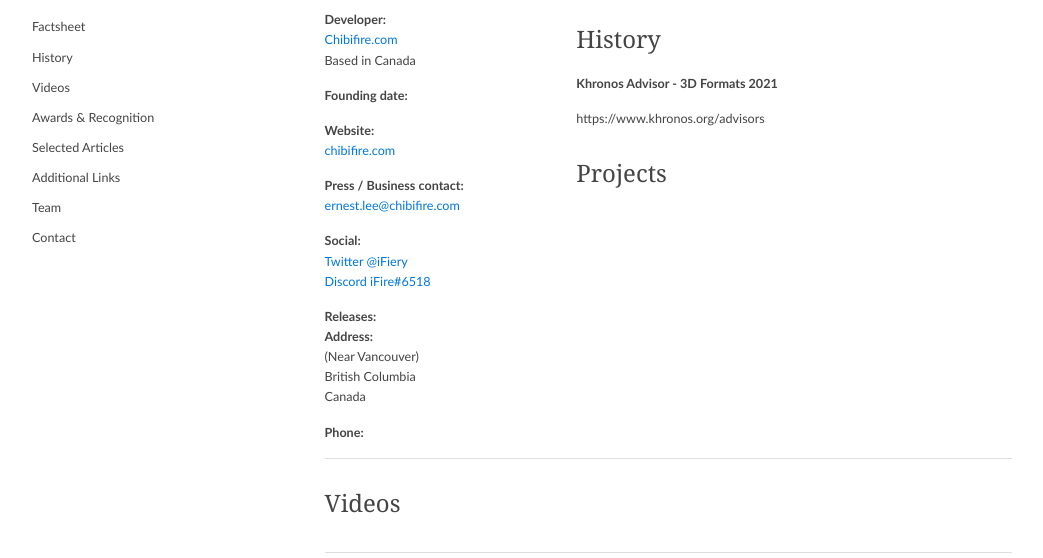
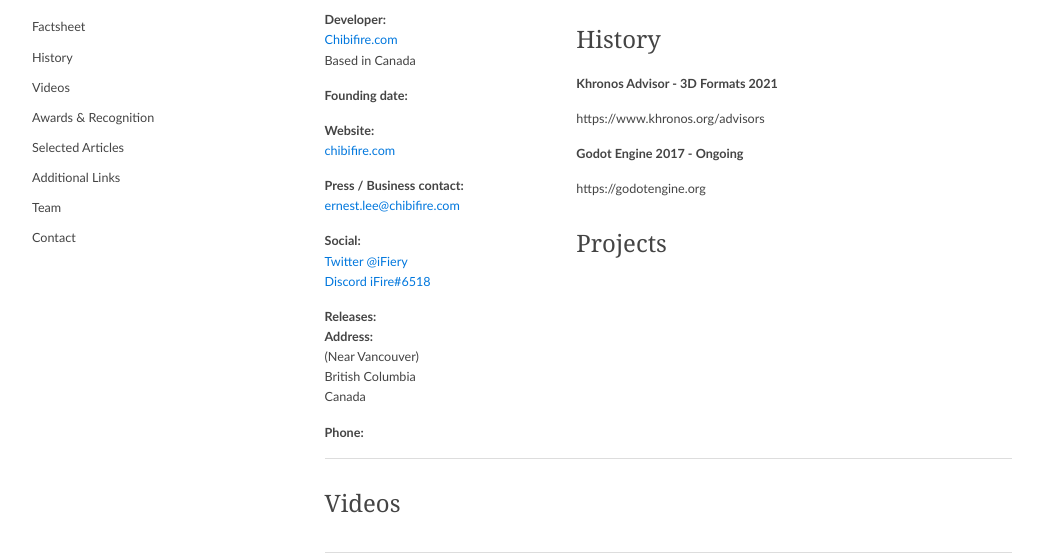
Before and after one commit to chibifire/chibifire.com, a plain HTML site: page index.html in a window 1280 px wide. Shown: the part 88-646 px from the top of the page, without its empty margins (58-1101 px from the left). Drawn offline with Linux system fonts and the light colour scheme.

Commit message:
Deploying to gh-pages from  @ 676a5b416e4c0fcecebe9c5eea4ffd68a54acd4e 🚀

```diff
--- a/index.html
+++ b/index.html
@@ -6,7 +6,7 @@
 
     <title>Chibifire.com</title>
 
-    <link rel="shortcut icon" href="images/favicon.ico?t=1639702638526">
+    <link rel="shortcut icon" href="images/favicon.ico?t=1639702722374">
 
     <link rel="stylesheet" href="./css/normalize.css">
     <link rel="stylesheet" href="./css/master.css">
@@ -147,6 +147,8 @@
 
               <h3>Khronos Advisor - 3D Formats 2021</h3>
               <p>https://www.khronos.org/advisors</p>
+              <h3>Godot Engine 2017 - Ongoing</h3>
+              <p>https://godotengine.org</p>
 
               <h2 id="projects">Projects</h2>
               <ul>
```
